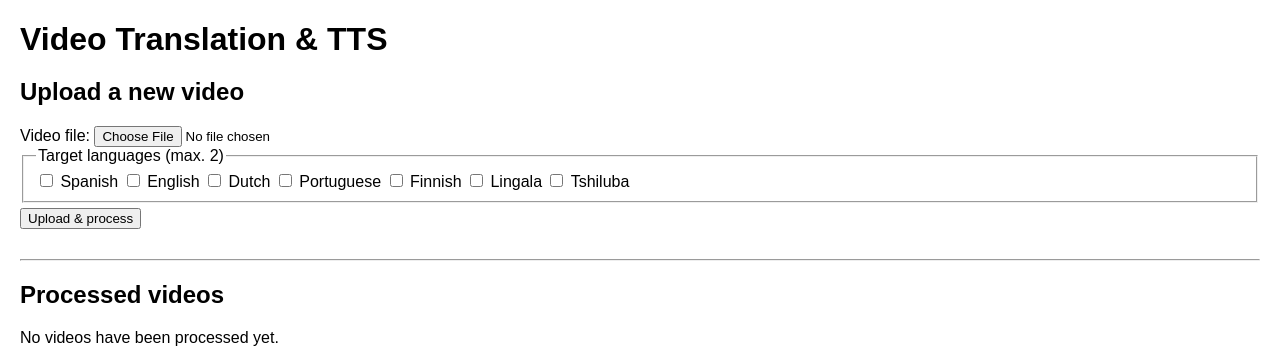
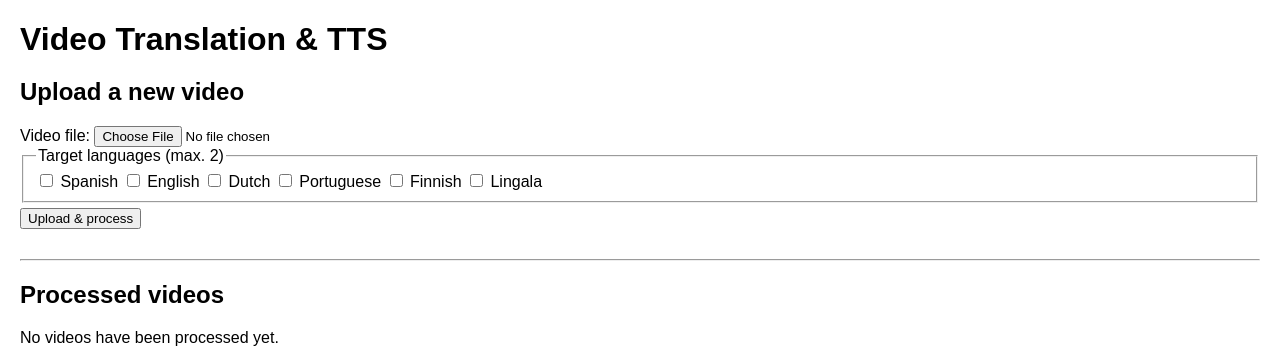
Before and after one commit to KaatCAIBXL/video-translator, a FastAPI app: page / in a window 1280 px wide. Shown: the top 364 px of the page. Run offline with FastAPI, Linux system fonts and the light colour scheme; data that the repository does not hold is empty.

Commit message:
Update index.html

```diff
--- a/app/templates/index.html
+++ b/app/templates/index.html
@@ -22,7 +22,6 @@
             <label><input type="checkbox" name="languages" value="pt"> Portuguese </label>
             <label><input type="checkbox" name="languages" value="fi"> Finnish </label>
             <label><input type="checkbox" name="languages" value="ln"> Lingala </label>
-            <label><input type="checkbox" name="languages" value="lu"> Tshiluba </label>
         </fieldset>
         <button type="submit">Upload & process</button>
     </form>
```
